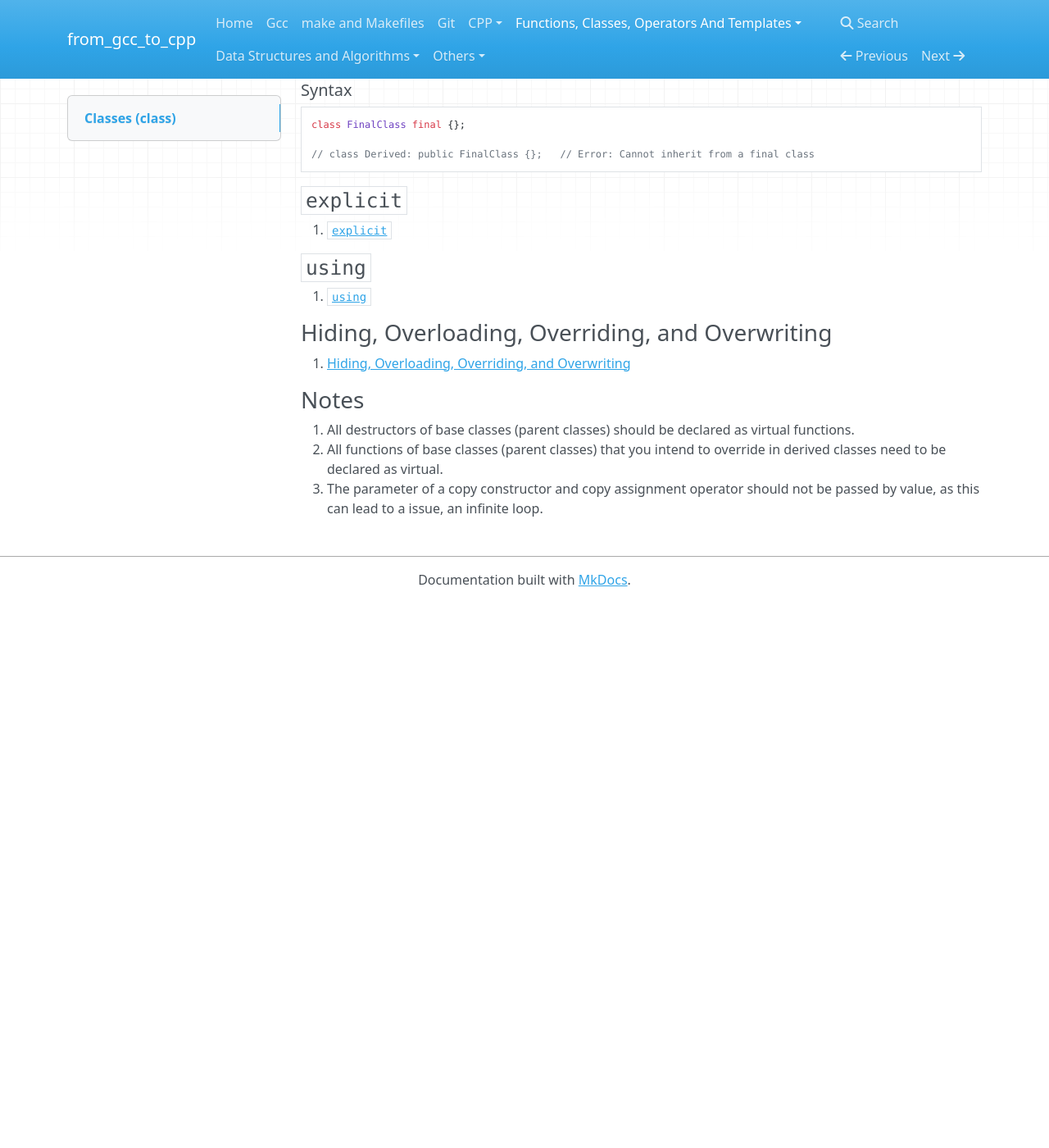
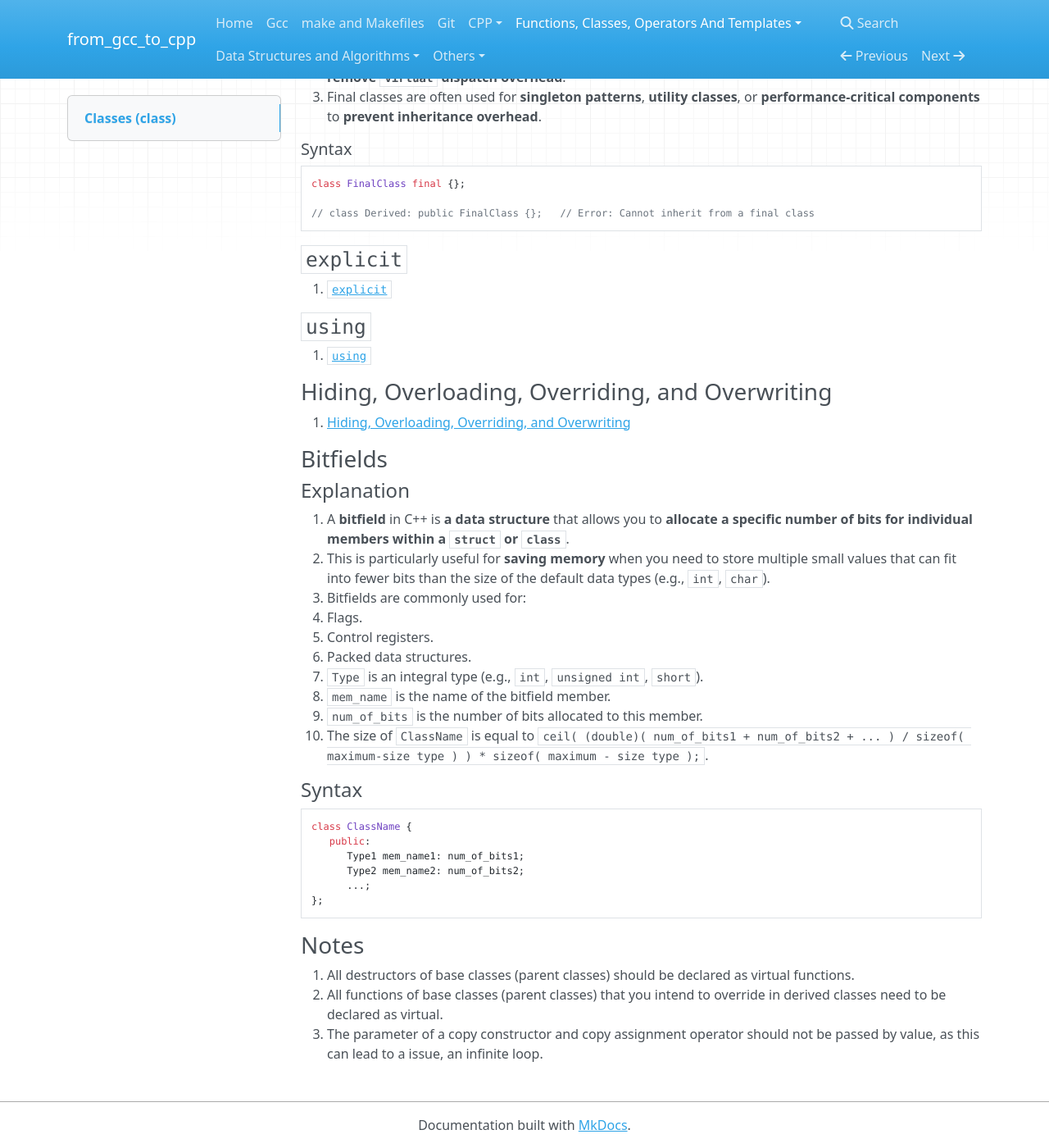
Before and after one commit to 0BananaBig0/from_gcc_to_cpp, an MkDocs documentation site: the page built from docs/Classes.md, in a window 1280 px wide and 1400 px high, scrolled down 27494 px. Shown: the whole window at 82% size. Built offline with MkDocs 1.6.1, drawn with Linux system fonts in a browser that asks for light colours; nearby versions of some CDN libraries; before the commit the page ends 28229 px from its top, so only the background shows below that; some of the changed text lies outside the part shown.

Commit message:
supplement and format

````diff
--- a/docs/Classes.md
+++ b/docs/Classes.md
@@ -150,6 +150,9 @@
   - [`explicit`](#explicit)
   - [`using`](#using)
   - [Hiding, Overloading, Overriding, and Overwriting](#hiding-overloading-overriding-and-overwriting)
+  - [Bitfields](#bitfields)
+    - [Explanation](#explanation-36)
+    - [Syntax](#syntax-27)
   - [Notes](#notes-4)
 
 <!-- vim-markdown-toc -->
@@ -1457,6 +1460,35 @@ class FinalClass final {};
 
 1. [Hiding, Overloading, Overriding, and Overwriting](./HidingOverloadingOverridingAndOverwriting.md)
 
+### Bitfields
+
+#### Explanation
+
+1. A **bitfield** in C++ is **a data structure** that allows you to **allocate a specific number of
+   bits for individual members** **within a `struct` or `class`**.
+2. This is particularly useful for **saving memory** when you need to store multiple small values
+   that can fit into fewer bits than the size of the default data types (e.g., `int`, `char`).
+3. Bitfields are commonly used for:
+   - Flags.
+   - Control registers.
+   - Packed data structures.
+4. `Type` is an integral type (e.g., `int`, `unsigned int`, `short`).
+5. `mem_name` is the name of the bitfield member.
+6. `num_of_bits` is the number of bits allocated to this member.
+7. The size of `ClassName` is equal to
+   ` ceil( (double)( num_of_bits1 + num_of_bits2 + ... ) / sizeof( maximum-size type ) ) * sizeof( maximum - size type );`.
+
+#### Syntax
+
+```cpp
+class ClassName {
+   public:
+      Type1 mem_name1: num_of_bits1;
+      Type2 mem_name2: num_of_bits2;
+      ...;
+};
+```
+
 ### Notes
 
 1. All destructors of base classes (parent classes) should be declared as virtual functions.
````
Also changed, not shown: docs/Git.md (+12 -12 lines).
